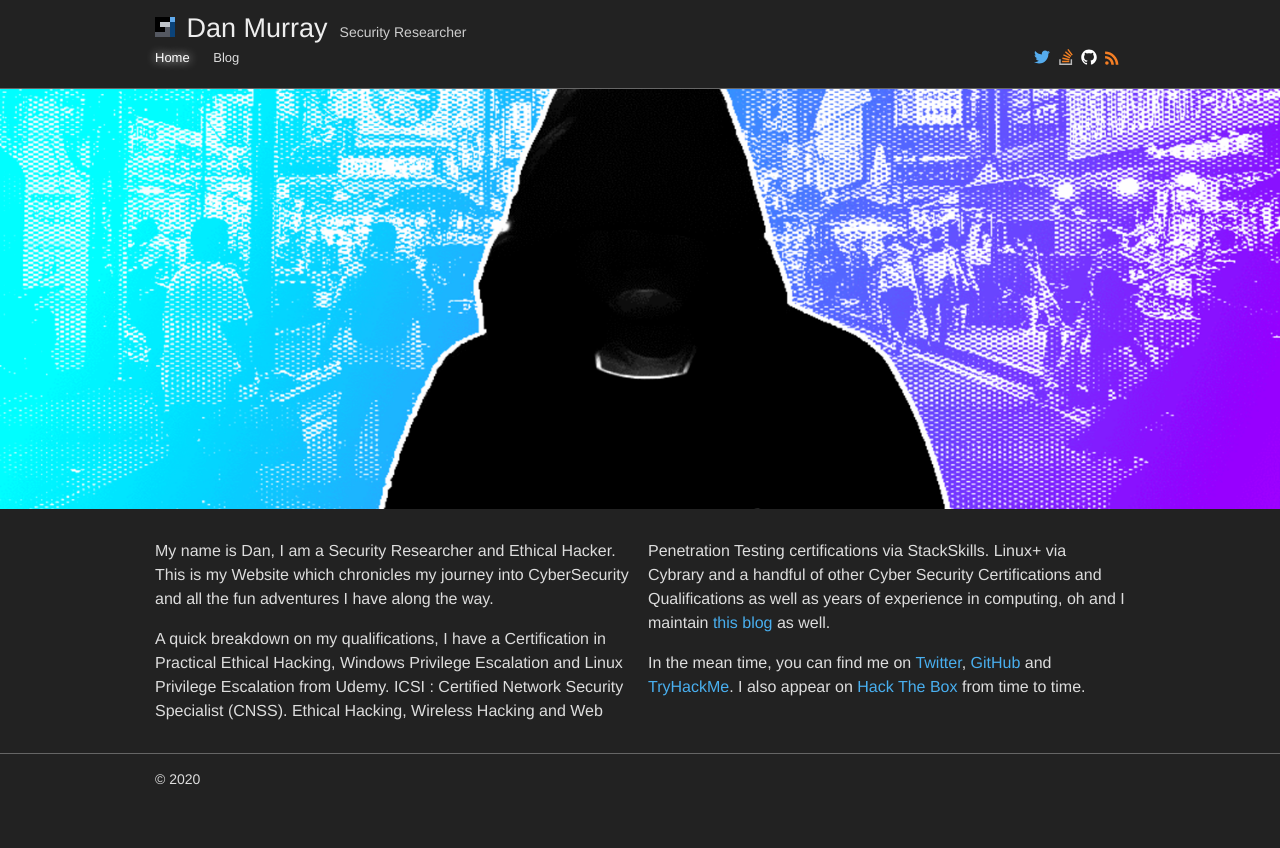
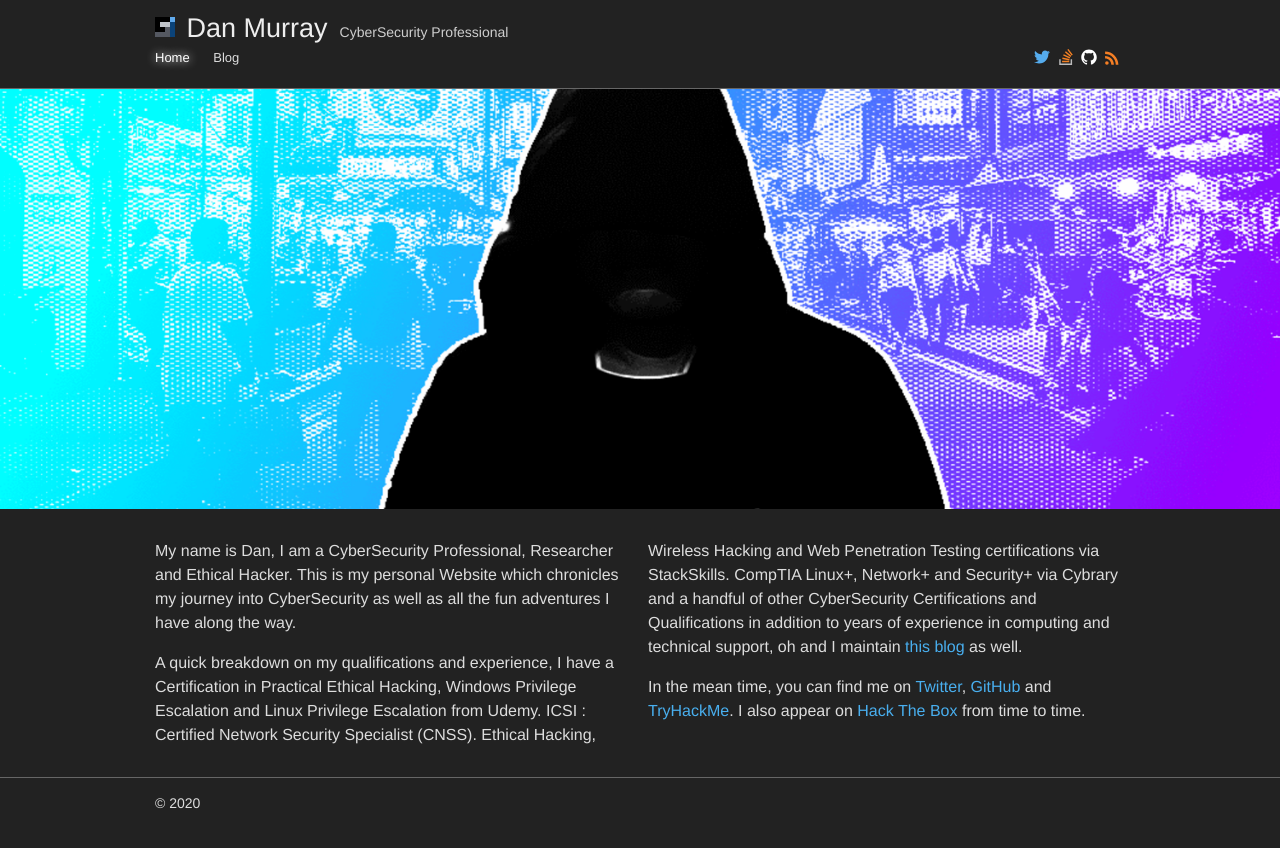
Before and after one commit to Ha3ks/ha3ks.github.io, a Jekyll site: the page built from index.html, in a window 1280 px wide. Shown: the top 848 px of the page. Built offline with Jekyll 4.4.1, drawn with Linux system fonts in a browser that asks for light colours.

Commit message:
Updates
spit and polish

```diff
--- a/_config.yml
+++ b/_config.yml
@@ -1,5 +1,5 @@
 # Site settings
-title: Security Researcher
+title: CyberSecurity Professional
 email: dan@ha3ks.tech
 description: > #
 url: "https://www.ha3ks.tech"
--- a/_includes/about.md
+++ b/_includes/about.md
@@ -1,5 +1,5 @@
-My name is Dan, I am a Security Researcher and Ethical Hacker. This is my Website which chronicles my journey into CyberSecurity and all the fun adventures I have along the way.
+My name is Dan, I am a CyberSecurity Professional, Researcher and Ethical Hacker. This is my personal Website which chronicles my journey into CyberSecurity as well as all the fun adventures I have along the way.
 
-A quick breakdown on my qualifications, I have a Certification in Practical Ethical Hacking, Windows Privilege Escalation and Linux Privilege Escalation from Udemy. ICSI : Certified Network Security Specialist (CNSS). Ethical Hacking, Wireless Hacking and Web Penetration Testing certifications via StackSkills. Linux+ via Cybrary and a handful of other Cyber Security Certifications and Qualifications as well as years of experience in computing, oh and I maintain [this blog](https://github.com/ha3ks/ha3ks.github.io) as well.
+A quick breakdown on my qualifications and experience, I have a Certification in Practical Ethical Hacking, Windows Privilege Escalation and Linux Privilege Escalation from Udemy. ICSI : Certified Network Security Specialist (CNSS). Ethical Hacking, Wireless Hacking and Web Penetration Testing certifications via StackSkills. CompTIA Linux+, Network+ and Security+ via Cybrary and a handful of other CyberSecurity Certifications and Qualifications in addition to years of experience in computing and technical support, oh and I maintain [this blog](https://github.com/ha3ks/ha3ks.github.io) as well.
 
 In the mean time, you can find me on [Twitter](https://twitter.com/ha3ks), [GitHub](https://github.com/ha3ks) and [TryHackMe](https://tryhackme.com/p/ha3ks). I also appear on [Hack The Box](https://www.hackthebox.eu/home/users/profile/50433) from time to time.
--- a/_includes/header.html
+++ b/_includes/header.html
@@ -8,7 +8,7 @@
             <path fill="#0b4379" d="M3 1 h1 v3 h-1 Z" />
             <path fill="#545861" d="M0 3 h2 v-1 h1 v2 h-3 Z" />
           </svg>
-          Dan Murray<span class="site-subtitle">Security Researcher</span>
+          Dan Murray<span class="site-subtitle">CyberSecurity Professional</span>
         </a>
 {% include nav.html %}
       </div>
--- a/blog/feed.xml
+++ b/blog/feed.xml
@@ -4,9 +4,9 @@ layout: null
 <?xml version="1.0" encoding="UTF-8"?>
 <rss version="2.0" xmlns:atom="http://www.w3.org/2005/Atom">
   <channel>
-    <title>Nick Craver</title>
+    <title>Dan Murray</title>
     <atom:link href="{{ "/feed.xml" | prepend: site.baseurl | prepend: site.url }}" rel="self" type="application/rss+xml"/>
-    <description>Software Imagineering</description>
+    <description>CyberSecurity Professional</description>
     <link>{{ site.url }}{{ site.baseurl }}/blog</link>
     <pubDate>{{ site.time | date_to_rfc822 }}</pubDate>
     <lastBuildDate>{{ site.time | date_to_rfc822 }}</lastBuildDate>
```
Also changed, not shown: blog/_posts/2020-11-18-SCRUM-the-art-of-doing-twice-the-work-in-half-the-time-because-you're-a-god-damn-madman.markdown (+4 -4 lines).
